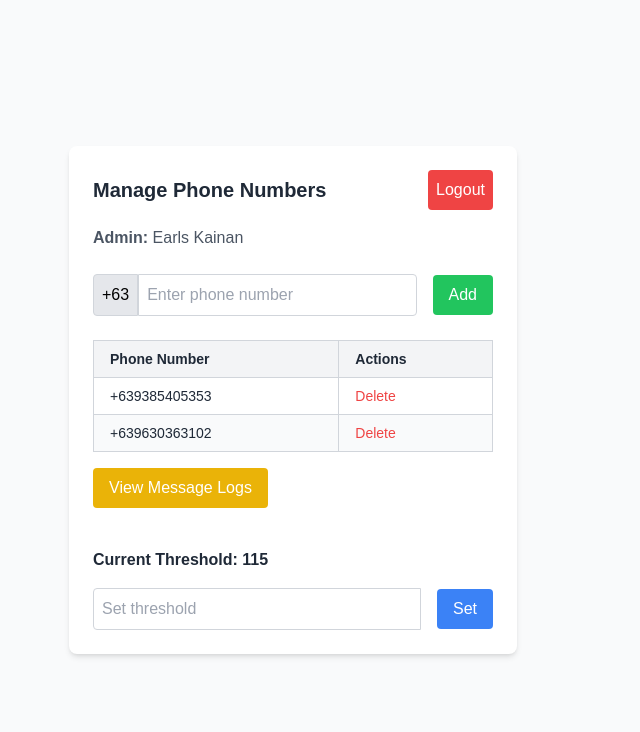
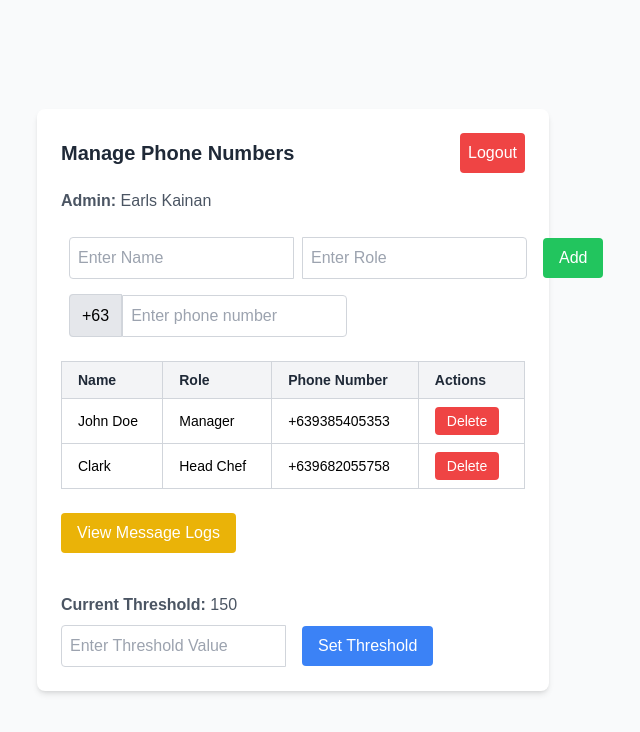
Before and after one commit to StinkyJeans/local_phonenumber_storage, a Next.js app: page /numbers in a window 1280 px wide. Shown: the top 732 px of the page, without its empty margins (347-987 px from the left). Built offline with nearby package versions, Linux system fonts and the light colour scheme.

Commit message:
added Name and Role on the table and adding

```diff
--- a/app/api/add-number/route.js
+++ b/app/api/add-number/route.js
@@ -3,10 +3,10 @@ import path from 'path';
 
 export async function POST(req) {
     try {
-        const { number } = await req.json();
+        const { number, name, role } = await req.json();
 
-        if (!number || typeof number !== 'string') {
-            return new Response(JSON.stringify({ message: 'Invalid number' }), { status: 400 });
+        if (!number || typeof number !== 'string' || !name || typeof name !== 'string' || !role || typeof role !== 'string') {
+            return new Response(JSON.stringify({ message: 'Invalid input' }), { status: 400 });
         }
 
         const filePath = path.join(process.cwd(), 'data', 'phoneNumbersDB.json');
@@ -18,7 +18,7 @@ export async function POST(req) {
             jsonData.phoneNumbers = [];
         }
 
-        jsonData.phoneNumbers.push(number);
+        jsonData.phoneNumbers.push({ number, name, role });
 
         await fs.promises.writeFile(filePath, JSON.stringify(jsonData, null, 2));
 
--- a/app/api/delete-number/route.js
+++ b/app/api/delete-number/route.js
@@ -18,7 +18,7 @@ export async function DELETE(req) {
             jsonData.phoneNumbers = [];
         }
 
-        jsonData.phoneNumbers = jsonData.phoneNumbers.filter(n => n !== number);
+        jsonData.phoneNumbers = jsonData.phoneNumbers.filter(phone => phone.number !== number);
 
         await fs.promises.writeFile(filePath, JSON.stringify(jsonData, null, 2));
 
--- a/app/numbers/page.js
+++ b/app/numbers/page.js
@@ -1,11 +1,12 @@
-'use client';
-
+"use client"
 import { useState, useEffect } from 'react';
 import { useRouter } from 'next/navigation';
 
 export default function PhoneNumbersPage() {
   const [phoneNumbers, setPhoneNumbers] = useState([]);
   const [newPhoneNumber, setNewPhoneNumber] = useState('');
+  const [newName, setNewName] = useState('');
+  const [newRole, setNewRole] = useState('');
   const [error, setError] = useState('');
   const [warning, setWarning] = useState('');
   const [toastMessage, setToastMessage] = useState('');
@@ -56,7 +57,7 @@ export default function PhoneNumbersPage() {
         const response = await fetch('/api/get-threshold');
         if (response.ok) {
           const data = await response.json();
-          setCurrentThreshold(data.threshold);
+          setCurrentThreshold(data.threshold); // Update current threshold
         } else {
           setError('Failed to fetch threshold');
         }
@@ -84,13 +85,15 @@ export default function PhoneNumbersPage() {
         const response = await fetch('/api/add-number', {
           method: 'POST',
           headers: { 'Content-Type': 'application/json' },
-          body: JSON.stringify({ number: completeNumber }),
+          body: JSON.stringify({ number: completeNumber, name: newName, role: newRole }),
         });
 
         if (response.ok) {
           const data = await response.json();
           setPhoneNumbers(data.phoneNumbers);
           setNewPhoneNumber('');
+          setNewName('');
+          setNewRole('');
           setToastMessage('Phone number has been added');
           setTimeout(() => setToastMessage(''), 3000);
           setWarning('');
@@ -187,7 +190,7 @@ export default function PhoneNumbersPage() {
         </div>
       )}
 
-      <div className="bg-white shadow-md rounded-lg p-6 w-full max-w-md">
+      <div className="bg-white shadow-md rounded-lg p-6 w-full max-w-lg">
         <div className="flex justify-between items-center">
           <h2 className="text-xl font-bold text-gray-800">Manage Phone Numbers</h2>
           <button
@@ -198,7 +201,7 @@ export default function PhoneNumbersPage() {
           </button>
         </div>
 
-        <div className="flex justify-between items-center mt-4">
+        <div className="mt-4">
           {adminName && (
             <div className="text-md text-gray-600">
               <strong>Admin:</strong> {adminName}
@@ -206,12 +209,31 @@ export default function PhoneNumbersPage() {
           )}
         </div>
 
-        <div className="mt-6">
-          {error && <p className="mt-2 text-red-500">{error}</p>}
+        <div className="mt-6 flex items-center">
+        <input
+            type="text"
+            value={newName}
+            onChange={(e) => setNewName(e.target.value)}
+            placeholder="Enter Name"
+            className="p-2 border border-gray-300 rounded-l text-black ml-2"
+          />
+          <input
+            type="text"
+            value={newRole}
+            onChange={(e) => setNewRole(e.target.value)}
+            placeholder="Enter Role"
+            className="p-2 border border-gray-300 rounded-r text-black ml-2"
+          />
+
+          <button
+            onClick={addPhoneNumber}
+            className="ml-4 px-4 py-2 bg-green-500 text-white rounded hover:bg-green-600"
+          >
+            Add
+          </button>
         </div>
-
-        <div className="mt-6 flex items-center">
-          <span className="p-2 bg-gray-200 border border-gray-300 rounded-l text-black">+63</span>
+        <div className="mt-4 ml-2">
+        <span className="p-3 bg-gray-200 border border-gray-300 rounded-l text-black">+63</span>
           <input
             type="text"
             value={newPhoneNumber}
@@ -219,33 +241,28 @@ export default function PhoneNumbersPage() {
             placeholder="Enter phone number"
             className="p-2 border border-gray-300 rounded-r flex-grow text-black"
           />
-          <button
-            onClick={addPhoneNumber}
-            className="ml-4 px-4 py-2 bg-green-500 text-white rounded hover:bg-green-600"
-          >
-            Add
-          </button>
         </div>
         {warning && <p className="mt-2 text-red-500">{warning}</p>}
 
         <table className="mt-6 w-full border-collapse border border-gray-200 text-sm">
           <thead>
             <tr className="bg-gray-100">
+              <th className="border border-gray-300 px-4 py-2 text-left text-gray-800">Name</th>
+              <th className="border border-gray-300 px-4 py-2 text-left text-gray-800">Role</th>
               <th className="border border-gray-300 px-4 py-2 text-left text-gray-800">Phone Number</th>
               <th className="border border-gray-300 px-4 py-2 text-left text-gray-800">Actions</th>
             </tr>
           </thead>
           <tbody>
-            {phoneNumbers.map((number, index) => (
-              <tr
-                key={index}
-                className={`border-b border-gray-200 ${index % 2 === 0 ? 'bg-white' : 'bg-gray-50'} hover:bg-gray-100`}
-              >
-                <td className="border border-gray-300 px-4 py-2 text-gray-800">{number}</td>
-                <td className="border border-gray-300 px-4 py-2 text-gray-800">
+            {phoneNumbers.map((phone) => (
+              <tr key={phone.number} className="border-b">
+                <td className="border border-gray-300 px-4 py-2 text-black">{phone.name}</td>
+                <td className="border border-gray-300 px-4 py-2 text-black">{phone.role}</td>
+                <td className="border border-gray-300 px-4 py-2 text-black">{phone.number}</td>
+                <td className="border border-gray-300 px-4 py-2 text-black">
                   <button
-                    onClick={() => deletePhoneNumber(number)}
-                    className="text-red-500 hover:text-red-700"
+                    onClick={() => deletePhoneNumber(phone.number)}
+                    className="px-3 py-1 bg-red-500 text-white rounded hover:bg-red-600"
                   >
                     Delete
                   </button>
@@ -254,8 +271,7 @@ export default function PhoneNumbersPage() {
             ))}
           </tbody>
         </table>
-
-        <div className="mt-4">
+        <div className="mt-6">
           <button
             onClick={messageLogs}
             className="px-4 py-2 bg-yellow-500 text-white rounded hover:bg-yellow-600"
@@ -263,26 +279,34 @@ export default function PhoneNumbersPage() {
             View Message Logs
           </button>
         </div>
+        <div className="mt-10">
+          {currentThreshold && (
+            <div className="text-md text-gray-600">
+              <strong>Current Threshold:</strong> {currentThreshold}
+            </div>
+          )}
+        </div>
 
-        <div className="mt-10">
-          <h3 className="font-bold text-gray-800">Current Threshold: {currentThreshold || 'Not Set'}</h3>
-          <div className="mt-4 flex items-center">
+        <div className="mt-2">
+          <div className="flex items-center">
             <input
-              type="number"
+              type="text"
               value={threshold}
               onChange={handleThresholdChange}
-              placeholder="Set threshold"
-              className="p-2 border border-gray-300 rounded-l flex-grow text-black"
+              placeholder="Enter Threshold Value"
+              className="p-2 border border-gray-300 rounded-l text-black"
             />
             <button
               onClick={handleSetThreshold}
               className="ml-4 px-4 py-2 bg-blue-500 text-white rounded hover:bg-blue-600"
             >
-              Set
+              Set Threshold
             </button>
           </div>
           {thresholdError && <p className="mt-2 text-red-500">{thresholdError}</p>}
         </div>
+
+
       </div>
     </div>
   );
--- a/data/phoneNumbersDB.json
+++ b/data/phoneNumbersDB.json
@@ -1,6 +1,14 @@
 {
   "phoneNumbers": [
-    "+639385405353",
-    "+639630363102"
+    {
+      "number": "+639385405353",
+      "name": "John Doe",
+      "role": "Manager"
+    },
+    {
+      "number": "+639682055758",
+      "name": "Clark",
+      "role": "Head Chef"
+    }
   ]
 }
--- a/data/thresholdDB.json
+++ b/data/thresholdDB.json
@@ -1,3 +1,3 @@
 {
-  "threshold": 115
+  "threshold": 150
 }
```
